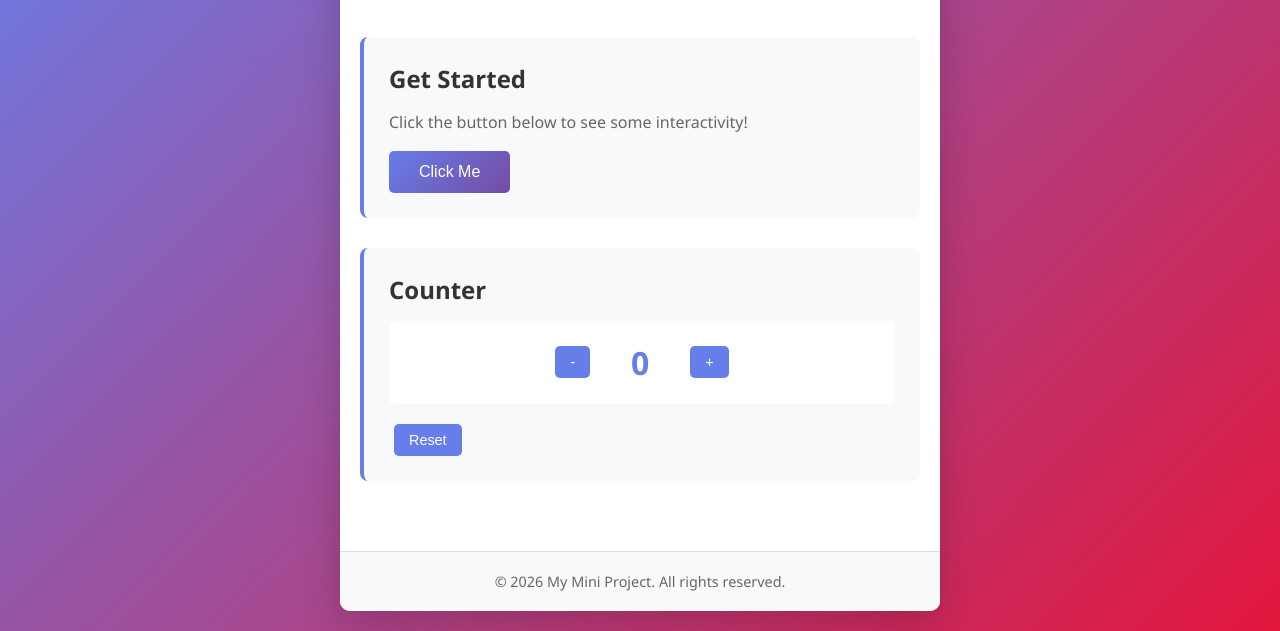
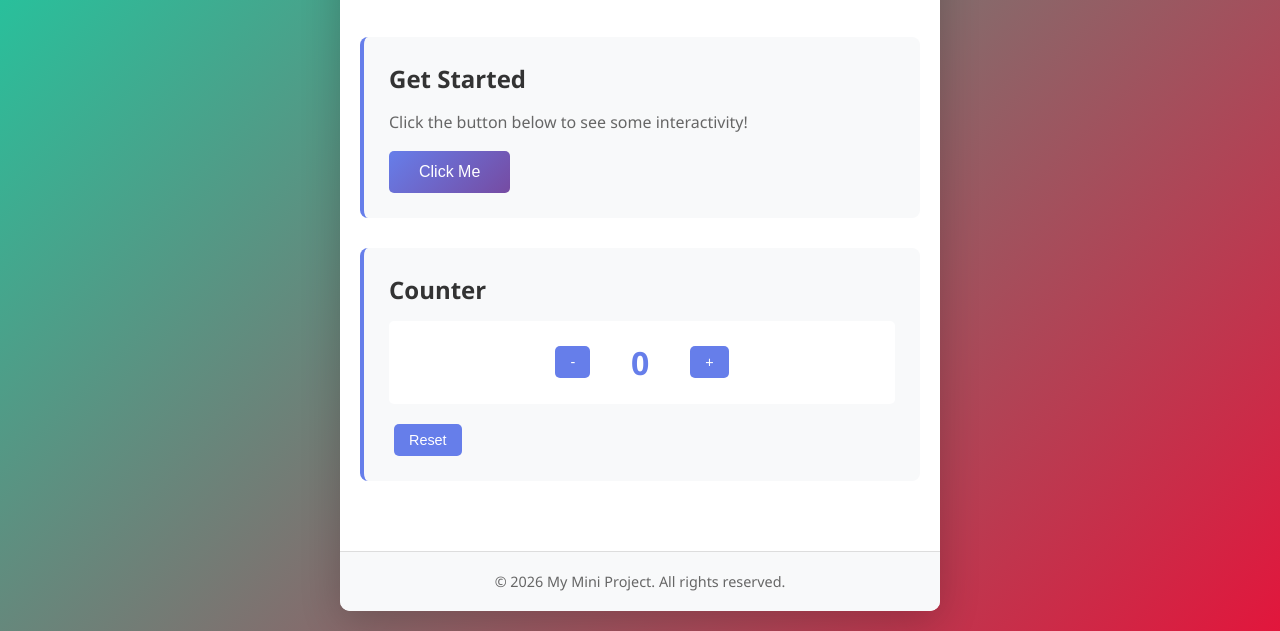
Before and after one commit to arrokart/mini-github-project, a plain HTML site: page index.html in a window 1280 px wide. Shown: the part 192-823 px from the top of the page. Drawn offline with Linux system fonts and the light colour scheme.

```diff
--- a/style.css
+++ b/style.css
@@ -6,7 +6,7 @@
 
 body {
     font-family: 'Segoe UI', Tahoma, Geneva, Verdana, sans-serif;
-    background: linear-gradient(135deg, #667eea 0%, #e2163c 100%);
+    background: linear-gradient(135deg, #16d1a5 0%, #e2163c 100%);
     min-height: 100vh;
     display: flex;
     justify-content: center;
```
